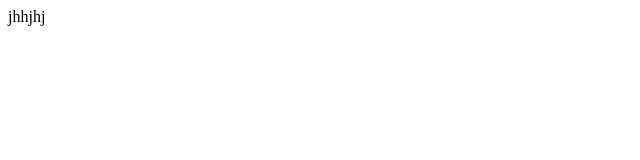
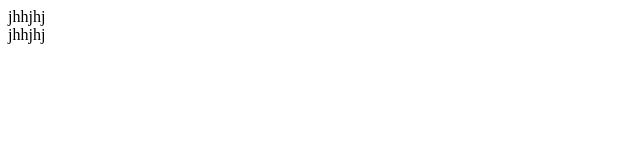
Before and after one commit to blairzhh/git9, a plain HTML site: page index.html in a window 1280 px wide. Shown: the full height of the page, 0-640 px from the left. Drawn offline with Linux system fonts and the light colour scheme.

Commit message:
Update index.html

```diff
--- a/index.html
+++ b/index.html
@@ -8,6 +8,6 @@
 </head>
 <body>
     <div>jhhjhj</div>
-
-</body>
+    <div>jhhjhj</div>
+    </body>
 </html>
```
